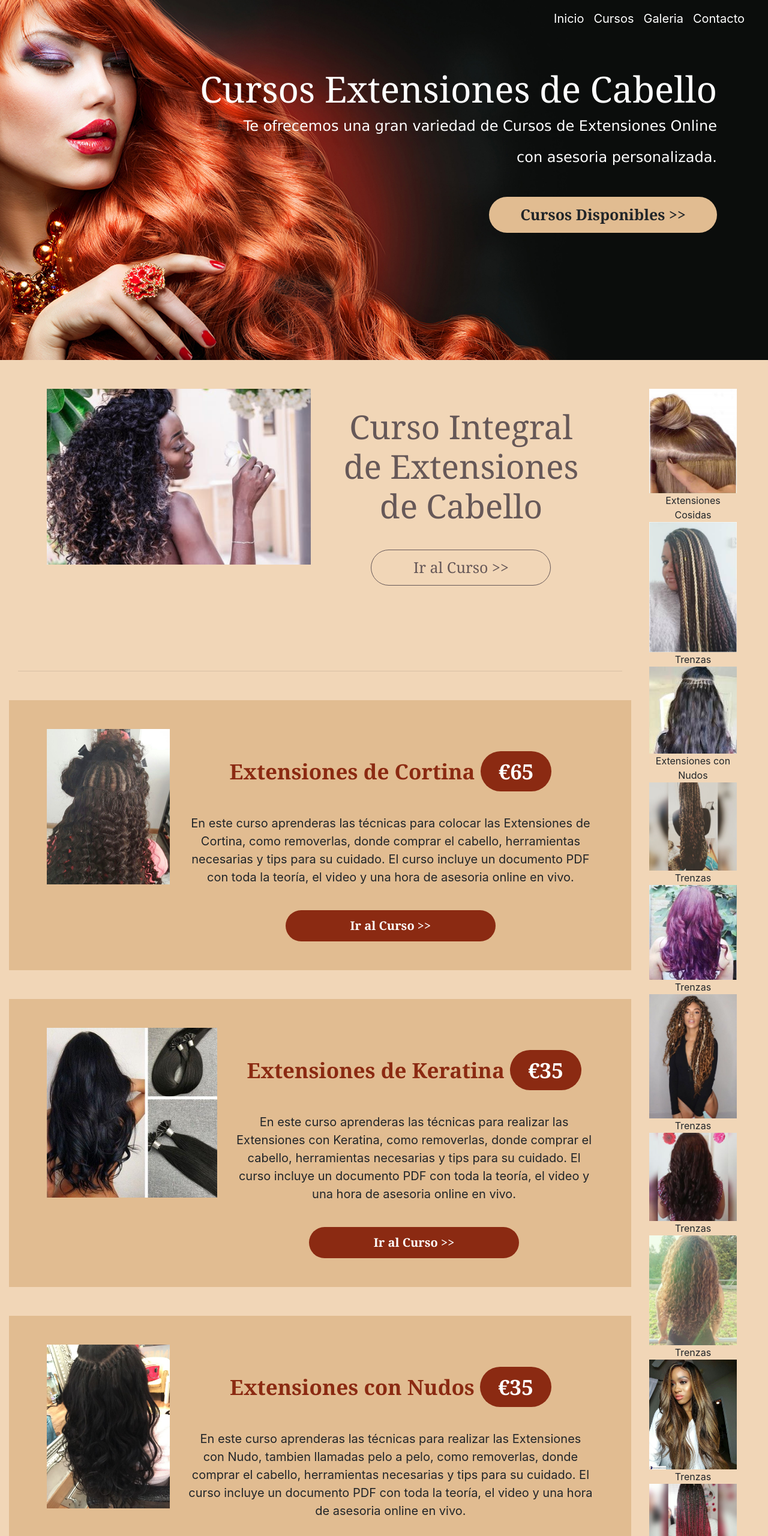
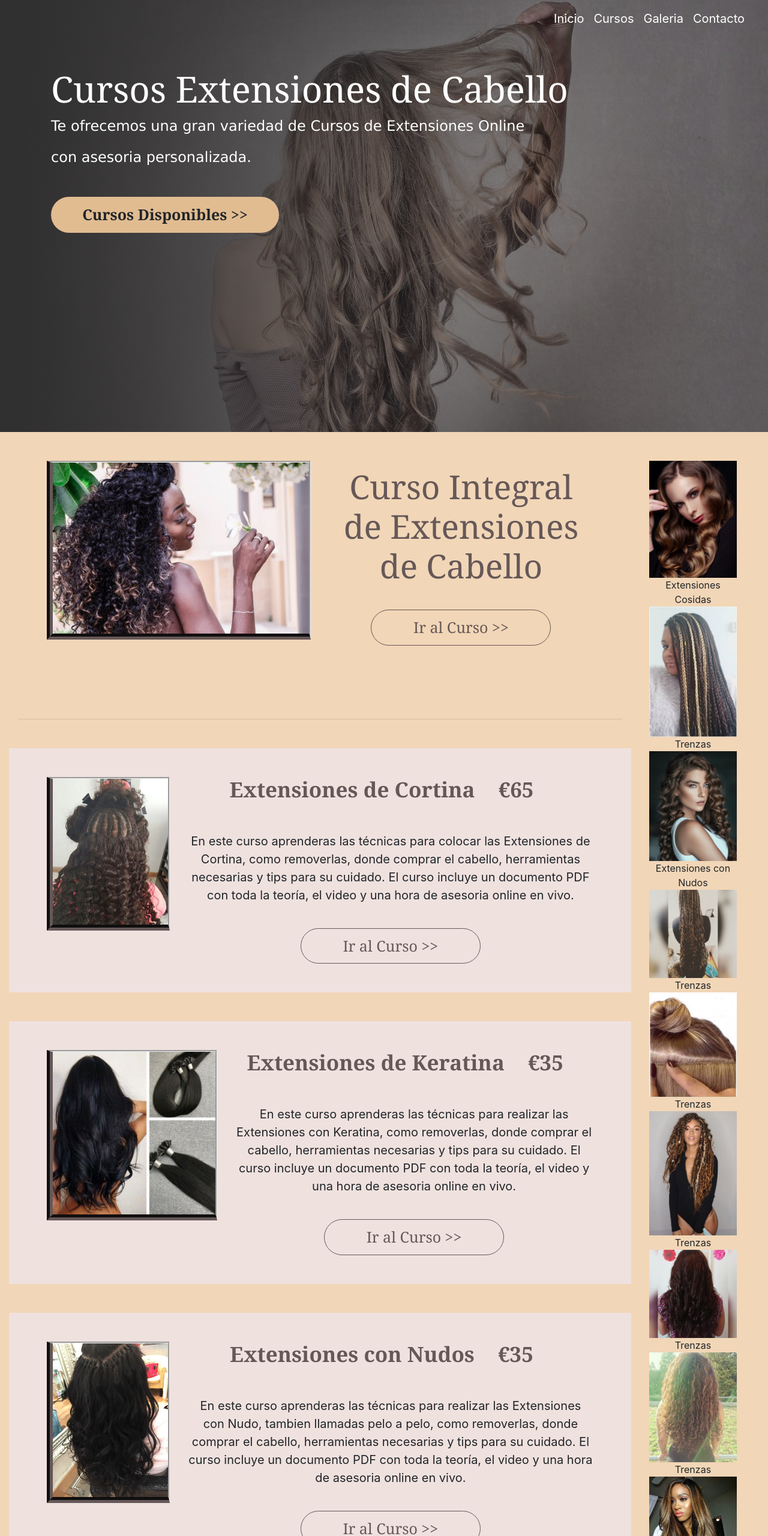
Before and after one commit to isaryaime19/isa-academy, a plain HTML site: page index.html in a window 1280 px wide. Shown: the top 2560 px of the page at 60% size. Drawn offline with nearby package versions, Linux system fonts and the light colour scheme.

Commit message:
Cambios de portada
foto y botones actualizados

```diff
--- a/index.html
+++ b/index.html
@@ -75,7 +75,7 @@
             <div class="container">
                 <div class="row p-5">
                     <div class="col-md-6">
-                        <img src="/img/c-3.jpeg" alt="Cursos de extensiones" class="img-fluid">
+                        <img src="/img/c-3.jpeg" alt="Cursos de extensiones" class="img-fluid img1">
                     </div>
                     <div class="col-md-6 text-center first">
                         <h2>Curso Integral de Extensiones de Cabello</h2>
@@ -97,7 +97,7 @@
                            <img
                                src="/img/fullweave.jpg"
                                alt=""
-                               class="img-fluid">
+                               class="img-fluid img1">
 
                        </div>
                         <div class="servicios col-md-9">
@@ -105,7 +105,7 @@
                            <p>En este curso aprenderas las técnicas para colocar las Extensiones de Cortina, como removerlas, donde comprar el cabello, herramientas necesarias y tips para su cuidado. El curso incluye un documento PDF con toda la teoría, el video y una hora de asesoria online en vivo.</p>
 
                            <div class="buttons">
-                               <a href="#Contacto" class="btn btnlight">Ir al Curso >></a>
+                               <a href="#Contacto" class="btn btn-outline-light">Ir al Curso >></a>
                            </div>
                        </div>
                   </div> <!-- fin servicio -->
@@ -114,14 +114,14 @@
                        <img
                            src="/img/keratina.jpg"
                            alt=""
-                           class="img-fluid">
+                           class="img-fluid img1">
                     </div>
                     <div class="servicios col-md-8">
                        <h4>Extensiones de Keratina  <span class="precio">€35</span></h4>
                        <p>En este curso aprenderas las técnicas para realizar las Extensiones con Keratina, como removerlas, donde comprar el cabello, herramientas necesarias y tips para su cuidado. El curso incluye un documento PDF con toda la teoría, el video y una hora de asesoria online en vivo.</p>
 
                        <div class="buttons">
-                           <a href="#Contacto" class="btn btnlight">Ir al Curso >></a>
+                           <a href="#Contacto" class="btn btn-outline-light">Ir al Curso >></a>
                        </div>
                    </div>
               </div> <!-- fin servicio -->
@@ -131,14 +131,14 @@
                        <img
                            src="/img/bn.jpg"
                            alt=""
-                           class="img-fluid">
+                           class="img-fluid img1">
                     </div>
                     <div class="servicios col-md-9">
                        <h4>Extensiones con Nudos  <span class="precio">€35</span></h4>
                        <p>En este curso aprenderas las técnicas para realizar las Extensiones con Nudo, tambien llamadas pelo a pelo, como removerlas, donde comprar el cabello, herramientas necesarias y tips para su cuidado. El curso incluye un documento PDF con toda la teoría, el video y una hora de asesoria online en vivo.</p>
 
                        <div class="buttons">
-                           <a href="#Contacto" class="btn btnlight">Ir al Curso >></a>
+                           <a href="#Contacto" class="btn btn-outline-light">Ir al Curso >></a>
                        </div>
                   </div>
                </div>
@@ -151,7 +151,7 @@
                            <img
                                src="/img/3.jpg"
                                alt=""
-                               class="img-fluid">
+                               class="img-fluid img1">
 
                         </div>
                         <div class="servicios col-md-9">
@@ -159,7 +159,7 @@
                            <p>En este curso aprenderas las técnicas para realizar las Trenzas Africanas, como removerlas, donde comprar el cabello, herramientas necesarias y tips para su cuidado. El curso incluye un documento PDF con toda la teoría, el video y una hora de asesoria online en vivo.</p>
 
                            <div class="buttons">
-                               <a href="#Contacto" class="btn btnlight">Ir al Curso >></a>
+                               <a href="#Contacto" class="btn btn-outline-light">Ir al Curso >></a>
                            </div>
                        </div>
                   </div> <!-- fin servicio -->
@@ -170,13 +170,13 @@
                        <img
                            src="/img/peluca.jpg"
                            alt=""
-                           class="img-fluid">
+                           class="img-fluid img1">
                         </div>
                     <div class="servicios col-md-8">
                        <h4>Pelucas y Colas <span class="precio">€65</span></h4>
                        <p>En este curso aprenderas las técnicas para fabricar Pelucas y Colas, como removerlas, donde comprar el cabello, herramientas necesarias y tips para su cuidado. El curso incluye un documento PDF con toda la teoría, el video y una hora de asesoria online en vivo.</p>
                        <div class="buttons">
-                           <a href="#Contacto" class="btn btnlight">Ir al Curso >></a>
+                           <a href="#Contacto" class="btn btn-outline-light">Ir al Curso >></a>
                        </div>
                    </div>
                   </div> <!-- fin servicio -->
@@ -186,15 +186,15 @@
 
           <div class="col-md-2">
             <div class="sidebar mt-5">
-                <img src="/img/braidless-1--e1543177193400.jpeg" alt="" class="img-fluid">
+                <img src="/img/dark.jpg" alt="" class="img-fluid">
                 <span>Extensiones Cosidas</span>
                 <img src="/img/4.jpg" alt="" class="img-fluid">
                 <span>Trenzas</span>
-                <img src="/img/brazilianknots.jpg" alt="" class="img-fluid">
+                <img src="/img/rizos.jpg" alt="" class="img-fluid">
                 <span>Extensiones con Nudos</span>
                 <img src="/img/curly.jpg" alt="" class="img-fluid">
                 <span>Trenzas</span>
-                <img src="/img/wavy.jpg" alt="" class="img-fluid">
+                <img src="/img/braidless-1--e1543177193400.jpeg" alt="" class="img-fluid">
                 <span>Trenzas</span>
                 <img src="/img/foux.jpg" alt="" class="img-fluid">
                 <span>Trenzas</span>
@@ -206,10 +206,7 @@
                 <span>Trenzas</span>
                 <img src="/img/red.jpg" alt="" class="img-fluid">
                 <span>Trenzas</span>
-                <img src="/img/braids5.jpg" alt="" class="img-fluid">
-                <span>Trenzas</span>
-                <img src="/img/caucasian.jpg" alt="" class="img-fluid">
-                <span>Trenzas</span>
+
             </div>
           </div>
 
--- a/style.css
+++ b/style.css
@@ -14,14 +14,13 @@
 }
 
 header {
-    /** background: #AA076B;
-     background: -webkit-linear-gradient(to right, #61045F, #AA076B);
-     background: linear-gradient(to right, #61045F, hsla(323, 42%, 6%, 0.274)), url("img/hair.jpg") fixed top no-repeat;*/
-     background-image: url("img/hair2.jpg");
+     background: var(--rb-color);
+     background: -webkit-linear-gradient(to right, #afa4af, #f7c3db);
+     background: linear-gradient(to right, #302f30, hsla(323, 42%, 6%, 0.274)), url("img/blond.jpg") fixed top no-repeat;
      width: 100%;
-     height: 600px;
-     background-attachment: fixed;
-     background-position: center;
+     height: 90vh;
+    /*background-attachment: fixed;
+     background-position: center;*/
      background-size: cover;
      position: relative;
      object-fit: cover;
@@ -40,7 +39,7 @@ header {
 .first {
     color: rgb(102, 88, 88);
     font-family: var(--ff--primary);
-    padding: 30px;
+    padding: 10px;
 }
 
 .first h2 {
@@ -49,8 +48,8 @@ header {
 
 
 .card1{
-    margin-top: 30px;
-       background-color: var(--secundary-color);
+    margin-top: 20px;
+    background-color: var(--bg--transp);
 
 }
 
@@ -59,8 +58,8 @@ header {
 .precio {
     padding: 10px 30px;
     font-size: 35px;
-    background-color: var(--primary-btn-color);
-    color: white;
+    color: var(--rb-color);
+    border-color: var(--rb-color);
     font-weight: 700;
     text-align: center;
     border-radius: 35px;
@@ -149,7 +148,7 @@ nav li :hover {
     width: 50%;
     position: relative;
     color: white;
-   text-align: right;
+   text-align: left;
     font-family: var(--ff--primary);
     display: block;
     padding: 50px;
@@ -205,11 +204,11 @@ nav li :hover {
 
 
 .servicios h4{
-    margin-top: 50px;
+
     margin-bottom: 50px;
     font-family: var(--ff--primary);
     font-size: var(--fs--secundary);
-    color: var(--primary-btn-color);
+    color: var(--rb-color);
     font-weight: 800;
 
 }
@@ -288,33 +287,10 @@ footer{
 
 }
 
-
-
-.portfolio {
-    margin-top: 30px;
-    display: flex;
-    flex-wrap: wrap;
-    flex-direction: row;
-}
-
-.portfolio__item {
-   object-fit: cover;
-}
-
-.portfolio__img {
-transition:
-transform 750ms cubic-bezier(.5, 0, .5, 1),
-opacity 250ms linear;
-}
-
-.portfolio__item:focus {
-position: relative;
-z-index: 2;
-}
-
-.portfolio__img:hover,
-.portfolio__item:focus .portfolio__img {
-transform: scale(1.2);
+.img1 {
+    border-bottom: var(--rb-color) solid 10px;
+    border-left: var(--rb-color) solid 10px;
+    border-style:groove;
 
 }
 
```
Also changed, not shown: img/blond.jpg (added), img/dark.jpg (added), img/rizos.jpg (added).
